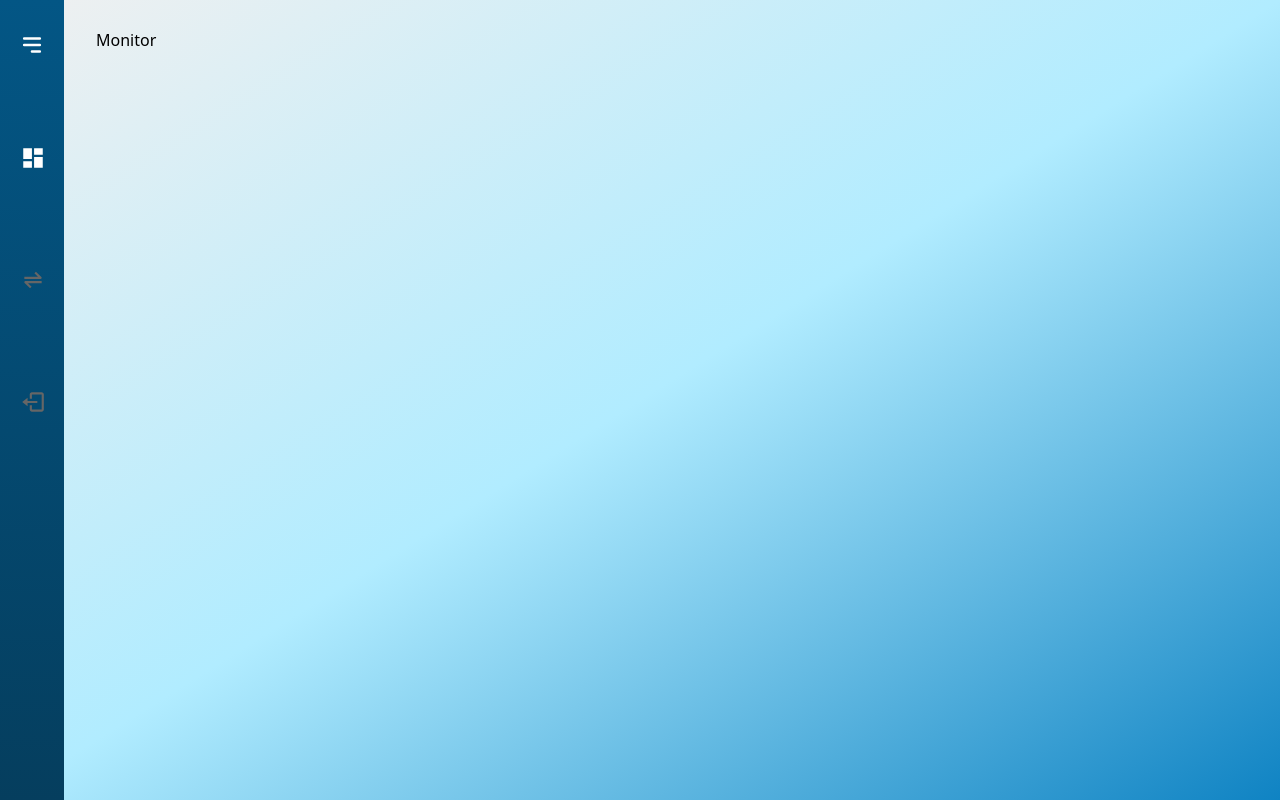
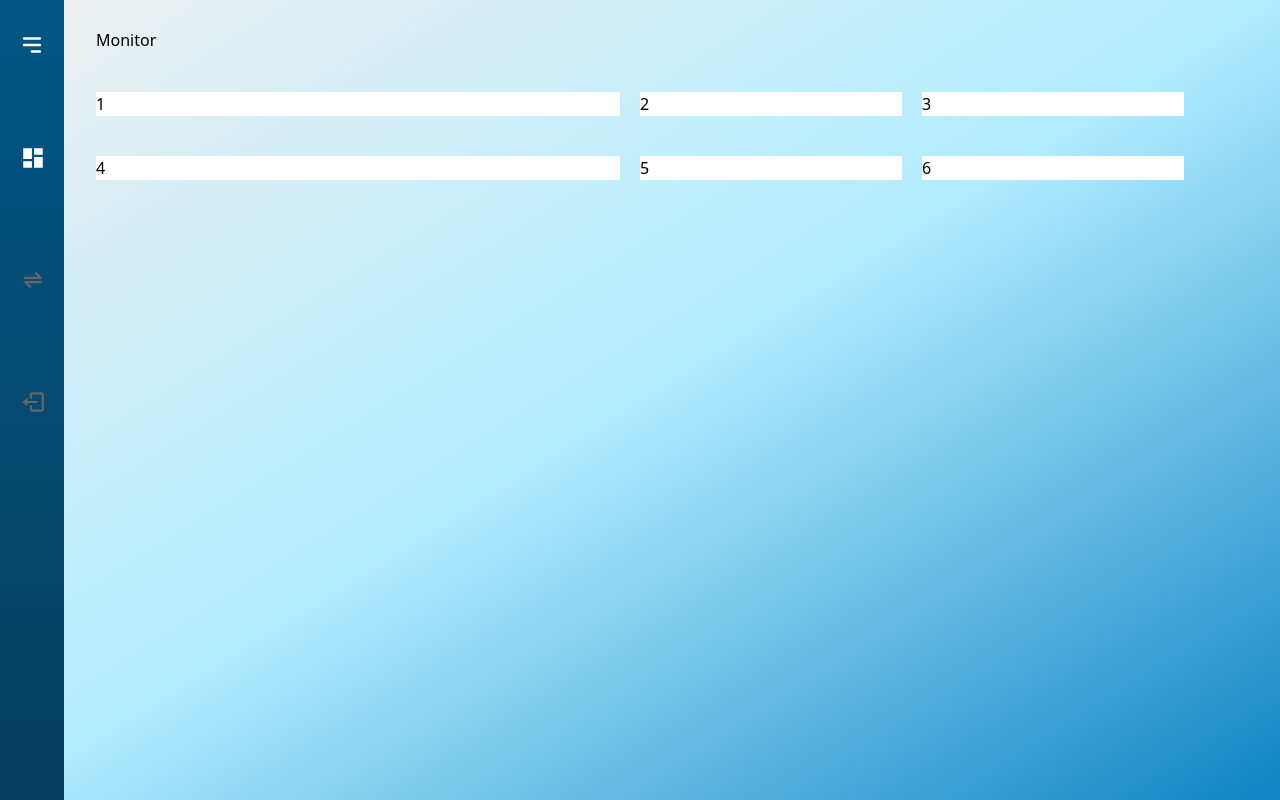
Before and after one commit to Bose-Siddharth/carbsense, a React (Create React App) app: page /monitor in a window 1280 px wide. Built offline with nearby package versions, Linux system fonts and the light colour scheme; the HTML template or start-up script is replaced by a standard one.

Commit message:
monitor page layout

```diff
--- a/src/Pages/Monitor/index.jsx
+++ b/src/Pages/Monitor/index.jsx
@@ -1,7 +1,23 @@
 import React from 'react';
 
 function index() {
-  return <div>Monitor</div>;
+  return (
+    <div className="flex flex-col gap-10">
+      <div>
+        <h1>Monitor</h1>
+      </div>
+      <div className="flex gap-5">
+        <div className="bg-white w-[50%] h-full">1</div>
+        <div className="bg-white w-[25%] h-full">2</div>
+        <div className="bg-white w-[25%] h-full">3</div>
+      </div>
+      <div className="flex gap-5">
+        <div className="bg-white w-[50%] h-full">4</div>
+        <div className="bg-white w-[25%] h-full">5</div>
+        <div className="bg-white w-[25%] h-full">6</div>
+      </div>
+    </div>
+  );
 }
 
 export default index;
```
